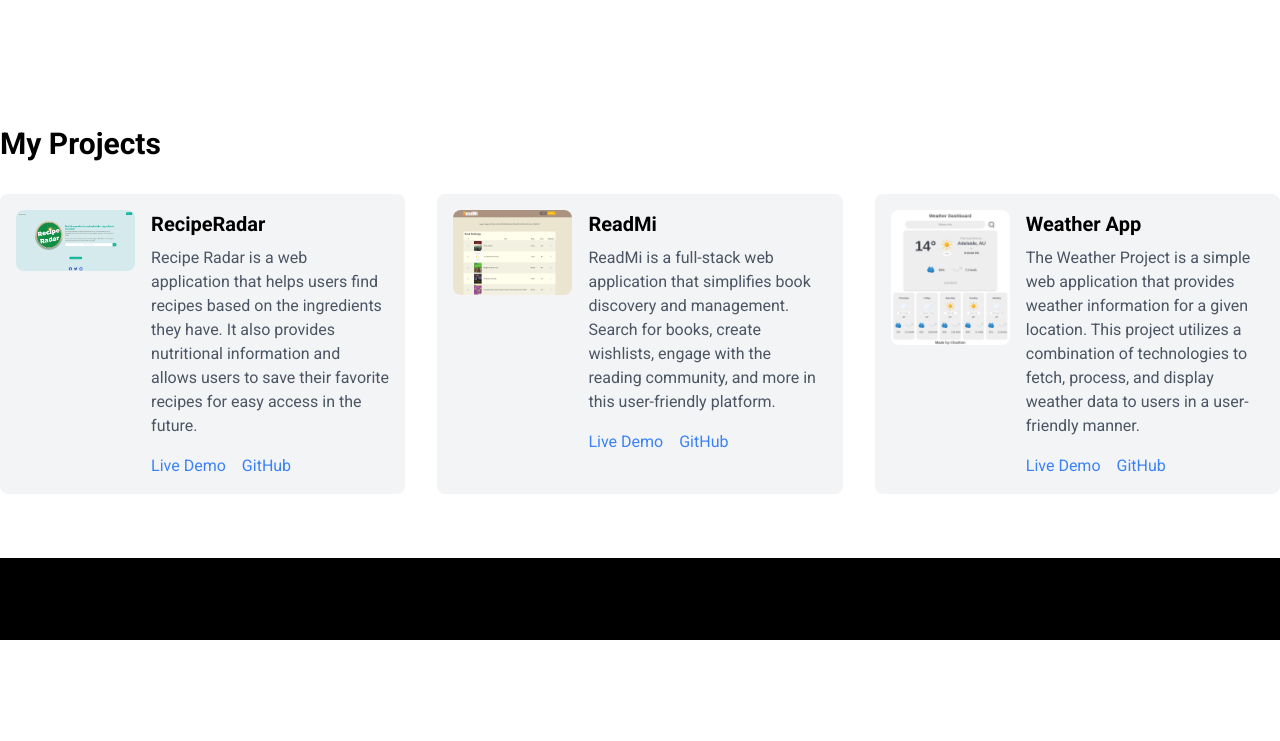
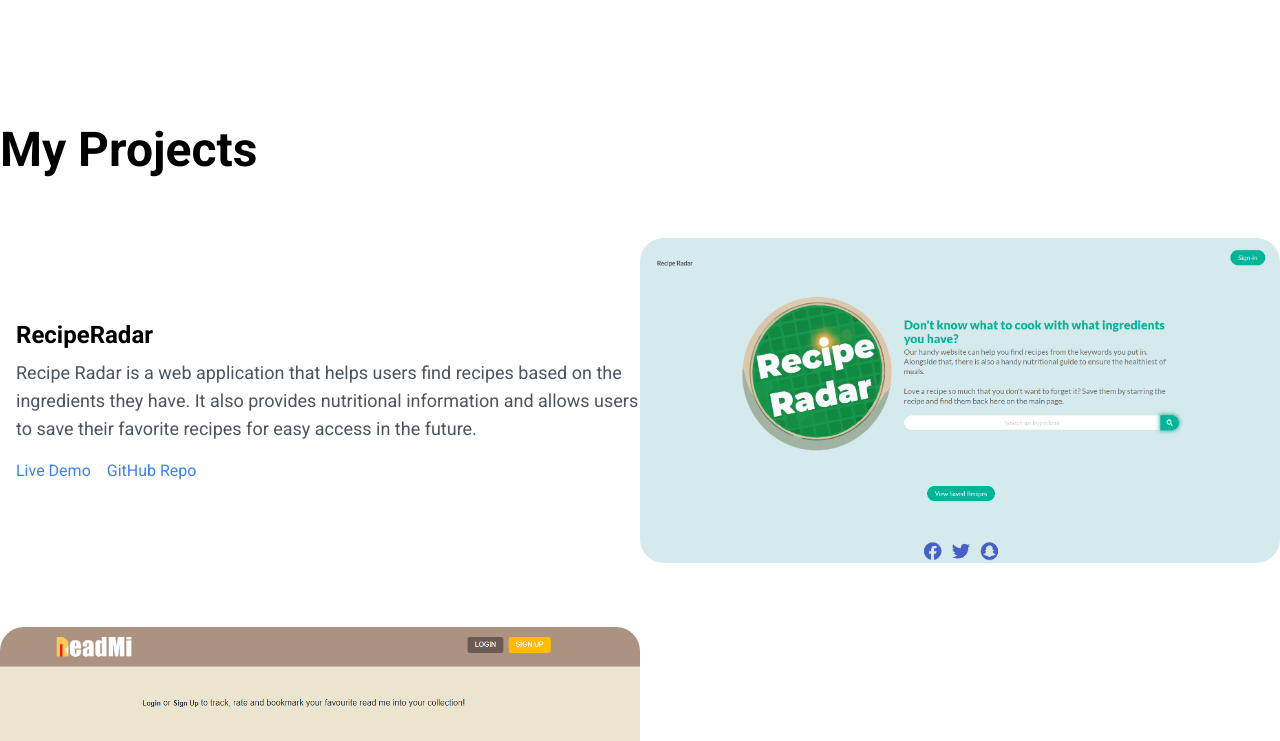
Before and after one commit to Charltonortega/portfolionew, a React (Vite) app: page / in a window 1280 px wide. Shown: the part 1300-2041 px from the top of the page. Before the commit the page ends 1940 px from the top, so only its background shows below. Built offline with nearby package versions, Linux system fonts and the light colour scheme; some icons are missing.

Commit message:
project layout updates

```diff
--- a/src/components/project.jsx
+++ b/src/components/project.jsx
@@ -1,43 +1,6 @@
 import React from 'react';
 
-const Project = ({ title, description, image, demoLink, repoLink }) => {
-    return (
-        <div className="bg-gray-100 p-4 rounded-lg transition-transform hover:transform hover:scale-105 flex flex-col md:flex-row">
-            <div className="md:w-1/3 mb-4 md:mb-0">
-                <img
-                    src={image}
-                    alt={title}
-                    className="w-full h-auto object-cover rounded-lg"
-                />
-            </div>
-            <div className="md:w-2/3 md:ml-4">
-                <h3 className="text-xl font-semibold mb-2">{title}</h3>
-                <p className="text-gray-600 mb-4">{description}</p>
-                <div className="flex items-center">
-                    <a
-                        href={demoLink}
-                        target="_blank"
-                        rel="noopener noreferrer"
-                        className="text-blue-500 hover:underline hover:text-blue-600 transition-colors mr-4"
-                    >
-                        Live Demo
-                    </a>
-                    <a
-                        href={repoLink}
-                        target="_blank"
-                        rel="noopener noreferrer"
-                        className="text-blue-500 hover:underline hover:text-blue-600 transition-colors"
-                    >
-                        GitHub
-                    </a>
-                </div>
-            </div>
-        </div>
-    );
-};
-
-const Projects = () => {
-    // Hardcoded project data
+// Define your projects data
 const projectsData = [
     {
         id: 1,
@@ -65,12 +28,12 @@ const Projects = () => {
     },
 ];
 
+const Projects = () => {
     return (
         <section className="bg-white py-16">
             <div className="container mx-auto">
-                <h2 className="text-3xl font-bold mb-8">My Projects</h2>
-                <div className="grid grid-cols-1 md:grid-cols-2 lg:grid-cols-3 gap-8">
-                    {projectsData.map((project) => (
+                <h2 className="text-5xl font-bold mb-8">My Projects</h2>
+                {projectsData.map((project, index) => (
                     <Project
                         key={project.id}
                         title={project.title}
@@ -78,12 +41,48 @@ const Projects = () => {
                         image={project.image}
                         demoLink={project.demoLink}
                         repoLink={project.repoLink}
+                        isEven={index % 2 === 0} // Check if index is even
                     />
                 ))}
-                </div>
             </div>
         </section>
     );
 };
 
+const Project = ({ title, description, image, demoLink, repoLink, isEven }) => {
+    return (
+        <div className={`bg-white py-8 flex flex-col md:flex-row items-center ${isEven ? 'md:flex-row-reverse' : ''}`}>
+            <div className="md:w-1/2">
+                <img
+                    src={image}
+                    alt={title}
+                    className="object-cover rounded-3xl mx-auto"
+                />
+            </div>
+            <div className="md:w-1/2 md:pl-4">
+                <h2 className="text-2xl font-bold mb-2">{title}</h2>
+                <p className="text-lg text-gray-600 leading-7 mb-4">{description}</p>
+                <div className="flex space-x-4">
+                    <a
+                        href={demoLink}
+                        target="_blank"
+                        rel="noopener noreferrer"
+                        className="text-blue-500 hover:underline hover:text-blue-600 transition-colors"
+                    >
+                        Live Demo
+                    </a>
+                    <a
+                        href={repoLink}
+                        target="_blank"
+                        rel="noopener noreferrer"
+                        className="text-blue-500 hover:underline hover:text-blue-600 transition-colors"
+                    >
+                        GitHub Repo
+                    </a>
+                </div>
+            </div>
+        </div>
+    );
+};
+
 export default Projects;
```
Lines whose indentation alone changed are shown as unchanged.
